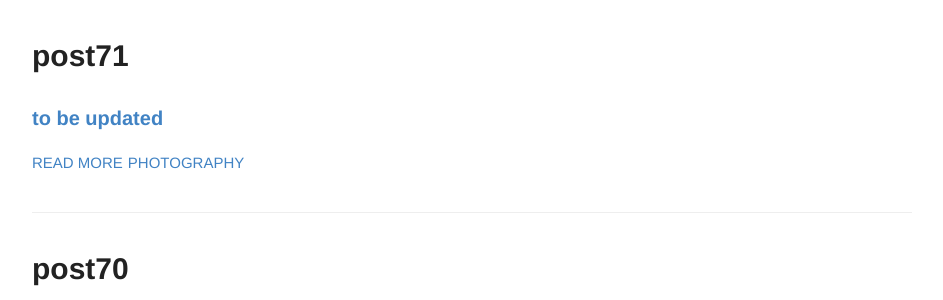
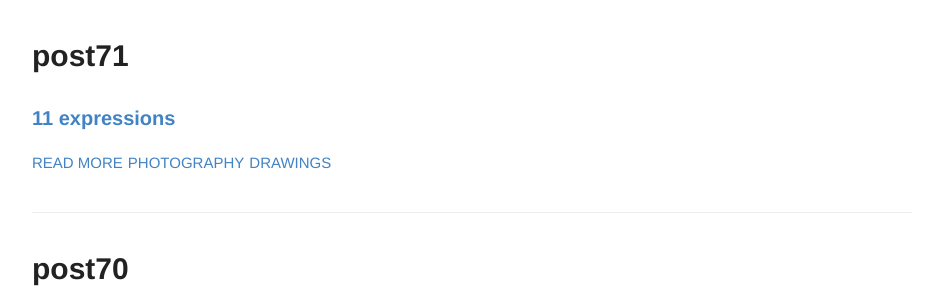
Before and after one commit to rsk/rsk.github.io, a Jekyll site: the page built from index.html, in a window 1280 px wide and 900 px high, scrolled down 12570 px. Shown: the part 153-453 px from the top of the window, without its empty margins (168-1111 px from the left). Built offline with Jekyll 4.4.1, drawn with Linux system fonts in a browser that asks for light colours.

Commit message:
update desc

```diff
--- a/_posts/2020-6-06-post71.md
+++ b/_posts/2020-6-06-post71.md
@@ -2,9 +2,10 @@
 layout: post
 title: post71
 number: 71
-excerpt: to be updated
+excerpt: 11 expressions
 tags:
   - photography
+  - drawings
 
 ---
 
```
